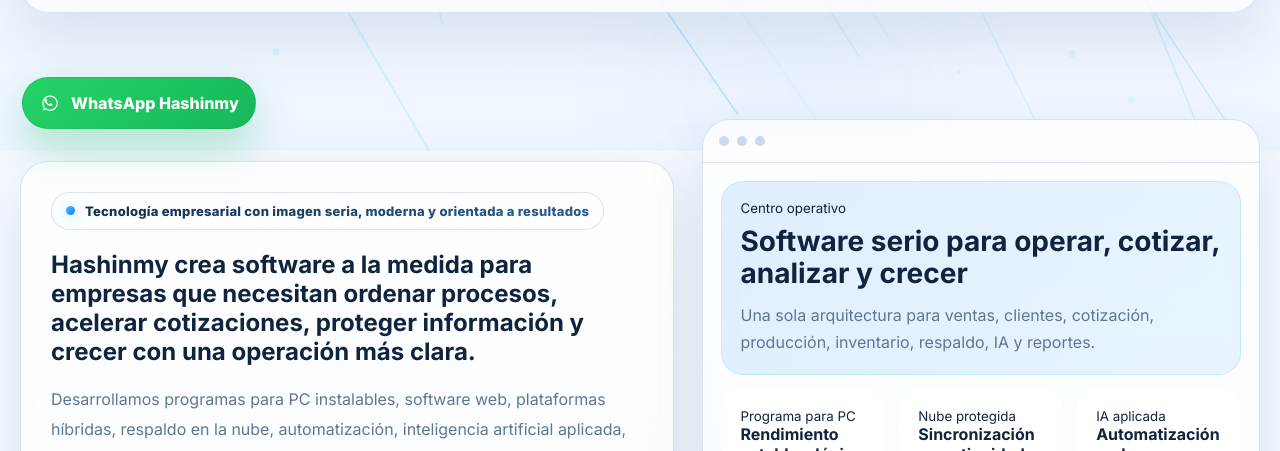
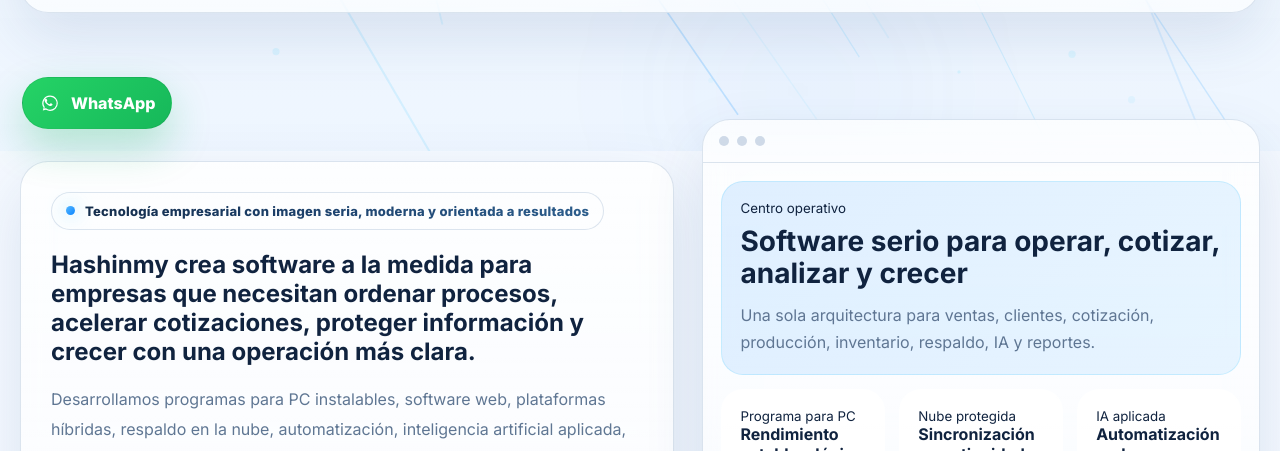
Before and after one commit to sabio77/Hashinmy, a plain HTML site: page index.html in a window 1280 px wide. Shown: the part 649-1100 px from the top of the page. Drawn offline with Linux system fonts and the light colour scheme.

Commit message:
Update WhatsApp label in index.html

```diff
--- a/index.html
+++ b/index.html
@@ -756,7 +756,7 @@
         <path fill="currentColor" d="M19.11 17.35c-.28-.14-1.67-.82-1.93-.91-.26-.09-.45-.14-.64.14-.19.28-.74.91-.91 1.1-.17.19-.34.21-.62.07-.28-.14-1.2-.44-2.28-1.39-.84-.75-1.41-1.67-1.57-1.95-.17-.28-.02-.43.12-.57.12-.12.28-.31.42-.47.14-.17.19-.28.28-.47.09-.19.05-.35-.02-.49-.07-.14-.64-1.55-.88-2.12-.23-.56-.47-.49-.64-.5h-.55c-.19 0-.49.07-.74.35-.26.28-.98.96-.98 2.34s1.01 2.71 1.15 2.89c.14.19 1.98 3.02 4.8 4.23.67.29 1.2.46 1.61.59.68.22 1.3.19 1.79.12.55-.08 1.67-.68 1.91-1.34.23-.66.23-1.22.16-1.34-.07-.12-.26-.19-.54-.33zM16.03 27.5h-.01a11.3 11.3 0 0 1-5.75-1.57l-.41-.24-4.27 1.11 1.14-4.15-.27-.43a11.28 11.28 0 0 1 9.59-17.26c6.23 0 11.3 5.07 11.3 11.3a11.3 11.3 0 0 1-11.32 11.24zm0-20.71a9.41 9.41 0 0 0-8.02 14.35l.37.59-.67 2.44 2.51-.65.57.34a9.42 9.42 0 1 0 5.24-17.07z"/>
       </svg>
     </span>
-    <span class="whatsapp-label">WhatsApp Hashinmy</span>
+    <span class="whatsapp-label">WhatsApp</span>
   </a>
 
   <script src="./script.js"></script>
```
